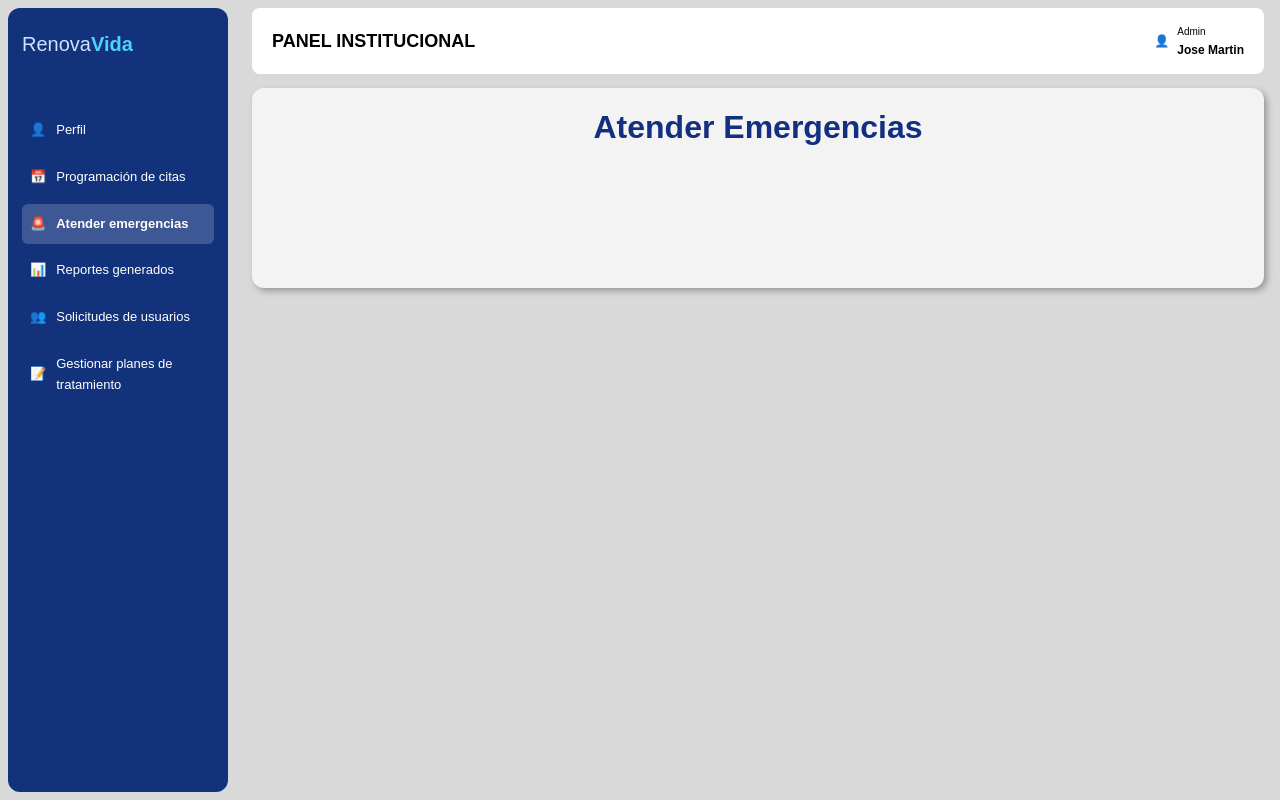
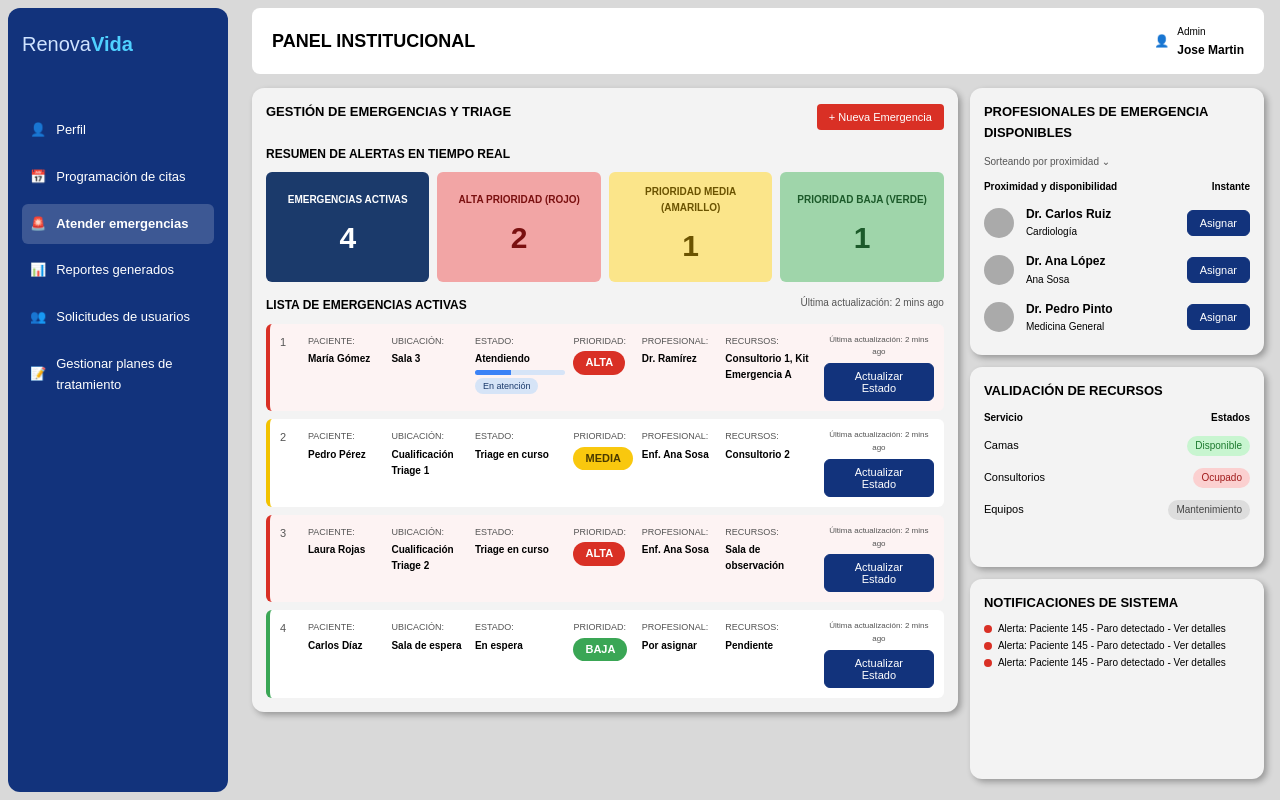
Before and after one commit to santiagoimbachi5-afk/RenovaVida, a React (Vite) app in the folder RenovaVida/: page /profesional/emergencias in a window 1280 px wide. Built offline with nearby package versions, Linux system fonts and the light colour scheme.

Commit message:
Update AtenderEmergencias.jsx

```diff
--- a/RenovaVida/src/pages/profesional/AtenderEmergencias.jsx
+++ b/RenovaVida/src/pages/profesional/AtenderEmergencias.jsx
@@ -1,7 +1,191 @@
+import "../../styles/emergencias.css";
+
+const emergencias = [
+  {
+    id: 1, paciente: "María Gómez", ubicacion: "Sala 3",
+    estado: "Atendiendo", progreso: 40, etapa: "En atención",
+    prioridad: "alta", profesional: "Dr. Ramírez",
+    recursos: "Consultorio 1, Kit Emergencia A",
+  },
+  {
+    id: 2, paciente: "Pedro Pérez", ubicacion: "Cualificación Triage 1",
+    estado: "Triage en curso", progreso: null, etapa: null,
+    prioridad: "media", profesional: "Enf. Ana Sosa",
+    recursos: "Consultorio 2",
+  },
+  {
+    id: 3, paciente: "Laura Rojas", ubicacion: "Cualificación Triage 2",
+    estado: "Triage en curso", progreso: null, etapa: null,
+    prioridad: "alta", profesional: "Enf. Ana Sosa",
+    recursos: "Sala de observación",
+  },
+  {
+    id: 4, paciente: "Carlos Díaz", ubicacion: "Sala de espera",
+    estado: "En espera", progreso: null, etapa: null,
+    prioridad: "baja", profesional: "Por asignar",
+    recursos: "Pendiente",
+  },
+];
+
+const disponibles = [
+  { id: 1, nombre: "Dr. Carlos Ruiz", especialidad: "Cardiología" },
+  { id: 2, nombre: "Dr. Ana López", especialidad: "Ana Sosa" },
+  { id: 3, nombre: "Dr. Pedro Pinto", especialidad: "Medicina General" },
+];
+
+const recursos = [
+  { nombre: "Camas", estado: "Disponible", clase: "verde" },
+  { nombre: "Consultorios", estado: "Ocupado", clase: "rojo" },
+  { nombre: "Equipos", estado: "Mantenimiento", clase: "gris" },
+];
+
+const notificaciones = [
+  "Alerta: Paciente 145 - Paro detectado - Ver detalles",
+  "Alerta: Paciente 145 - Paro detectado - Ver detalles",
+  "Alerta: Paciente 145 - Paro detectado - Ver detalles",
+];
+
+const textoPrioridad = { alta: "ALTA", media: "MEDIA", baja: "BAJA" };
+
 function AtenderEmergencias() {
+  // Los contadores se calculan solos a partir de la lista
+  const total = emergencias.length;
+  const altas = emergencias.filter((e) => e.prioridad === "alta").length;
+  const medias = emergencias.filter((e) => e.prioridad === "media").length;
+  const bajas = emergencias.filter((e) => e.prioridad === "baja").length;
+
   return (
-    <div className="tarjeta">
-      <h2>Atender Emergencias</h2>
+    <div className="em">
+      {/* ---------- Columna principal ---------- */}
+      <section className="tarjeta em-principal">
+        <div className="em-top">
+          <h3>GESTIÓN DE EMERGENCIAS Y TRIAGE</h3>
+          <button className="em-btn-rojo">+ Nueva Emergencia</button>
+        </div>
+
+        <h4 className="em-subtitulo">RESUMEN DE ALERTAS EN TIEMPO REAL</h4>
+        <div className="em-resumen">
+          <div className="em-caja em-total">
+            <span>EMERGENCIAS ACTIVAS</span>
+            <strong>{total}</strong>
+          </div>
+          <div className="em-caja em-caja-alta">
+            <span>ALTA PRIORIDAD (ROJO)</span>
+            <strong>{altas}</strong>
+          </div>
+          <div className="em-caja em-caja-media">
+            <span>PRIORIDAD MEDIA (AMARILLO)</span>
+            <strong>{medias}</strong>
+          </div>
+          <div className="em-caja em-caja-baja">
+            <span>PRIORIDAD BAJA (VERDE)</span>
+            <strong>{bajas}</strong>
+          </div>
+        </div>
+
+        <div className="em-lista-top">
+          <h4 className="em-subtitulo">LISTA DE EMERGENCIAS ACTIVAS</h4>
+          <small>Última actualización: 2 mins ago</small>
+        </div>
+
+        <div className="em-lista">
+          {emergencias.map((e) => (
+            <div className={`em-fila em-borde-${e.prioridad}`} key={e.id}>
+              <span className="em-num">{e.id}</span>
+
+              <div className="em-dato">
+                <small>PACIENTE:</small>
+                <b>{e.paciente}</b>
+              </div>
+
+              <div className="em-dato">
+                <small>UBICACIÓN:</small>
+                <b>{e.ubicacion}</b>
+              </div>
+
+              <div className="em-dato">
+                <small>ESTADO:</small>
+                <b>{e.estado}</b>
+                {e.progreso && (
+                  <div className="em-barra">
+                    <div style={{ width: `${e.progreso}%` }}></div>
+                  </div>
+                )}
+                {e.etapa && <span className="em-etapa">{e.etapa}</span>}
+              </div>
+
+              <div className="em-dato">
+                <small>PRIORIDAD:</small>
+                <span className={`em-prioridad em-${e.prioridad}`}>
+                  {textoPrioridad[e.prioridad]}
+                </span>
+              </div>
+
+              <div className="em-dato">
+                <small>PROFESIONAL:</small>
+                <b>{e.profesional}</b>
+              </div>
+
+              <div className="em-dato">
+                <small>RECURSOS:</small>
+                <b>{e.recursos}</b>
+              </div>
+
+              <div className="em-accion">
+                <small>Última actualización: 2 mins ago</small>
+                <button className="btn-oscuro">Actualizar Estado</button>
+              </div>
+            </div>
+          ))}
+        </div>
+      </section>
+
+      {/* ---------- Columna derecha ---------- */}
+      <aside className="em-lateral">
+        <article className="tarjeta">
+          <h3>PROFESIONALES DE EMERGENCIA DISPONIBLES</h3>
+          <small className="em-ordenado">Sorteando por proximidad ⌄</small>
+
+          <div className="em-cabecera-mini">
+            <span>Proximidad y disponibilidad</span>
+            <span>Instante</span>
+          </div>
+
+          {disponibles.map((d) => (
+            <div className="em-disponible" key={d.id}>
+              <div className="foto"></div>
+              <div className="profesional-datos">
+                <b>{d.nombre}</b>
+                <small>{d.especialidad}</small>
+              </div>
+              <button className="btn-oscuro">Asignar</button>
+            </div>
+          ))}
+        </article>
+
+        <article className="tarjeta">
+          <h3>VALIDACIÓN DE RECURSOS</h3>
+          <div className="em-cabecera-mini">
+            <span>Servicio</span>
+            <span>Estados</span>
+          </div>
+          {recursos.map((r) => (
+            <div className="recurso" key={r.nombre}>
+              <span>{r.nombre}</span>
+              <span className={`etiqueta ${r.clase}`}>{r.estado}</span>
+            </div>
+          ))}
+        </article>
+
+        <article className="tarjeta">
+          <h3>NOTIFICACIONES DE SISTEMA</h3>
+          {notificaciones.map((n, i) => (
+            <p className="em-notif" key={i}>
+              <i className="em-punto-rojo"></i> {n}
+            </p>
+          ))}
+        </article>
+      </aside>
     </div>
   );
 }
```
